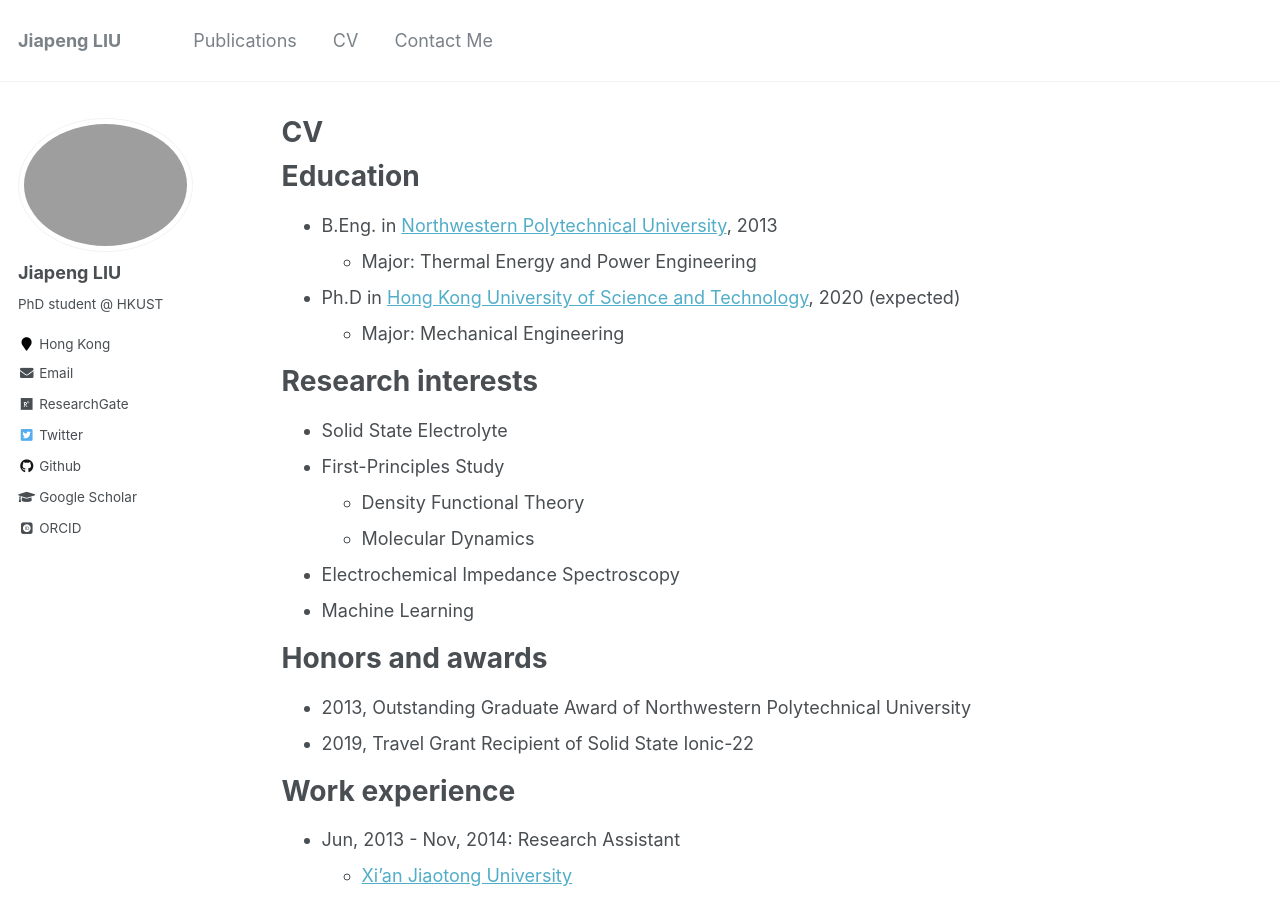
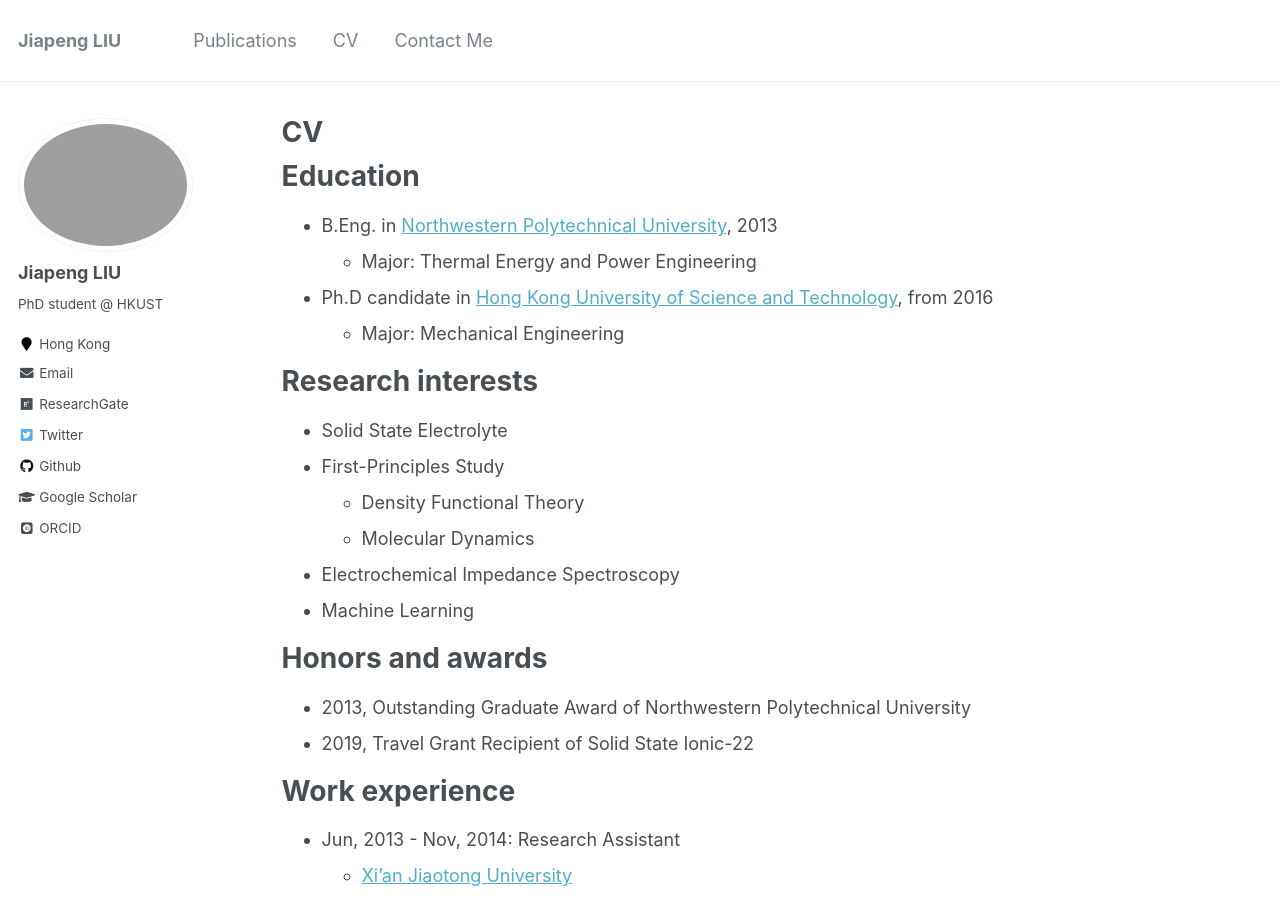
Before and after one commit to jiapeng-liu/jiapeng-liu.github.io, a Jekyll site: the page built from _pages/cv.md, in a window 1280 px wide and 900 px high. Built offline with Jekyll 4.4.1, drawn with Linux system fonts in a browser that asks for light colours; some web fonts are replaced.

Commit message:
update cv

```diff
--- a/_pages/cv.md
+++ b/_pages/cv.md
@@ -13,7 +13,7 @@ Education
 ======
 * B.Eng. in [Northwestern Polytechnical University](https://www.nwpu.edu.cn/), 2013
   * Major: Thermal Energy and Power Engineering
-* Ph.D in [Hong Kong University of Science and Technology](https://www.ust.hk/), 2020 (expected)
+* Ph.D candidate in [Hong Kong University of Science and Technology](https://www.ust.hk/), from 2016
   * Major: Mechanical Engineering
 
 Research interests
```
